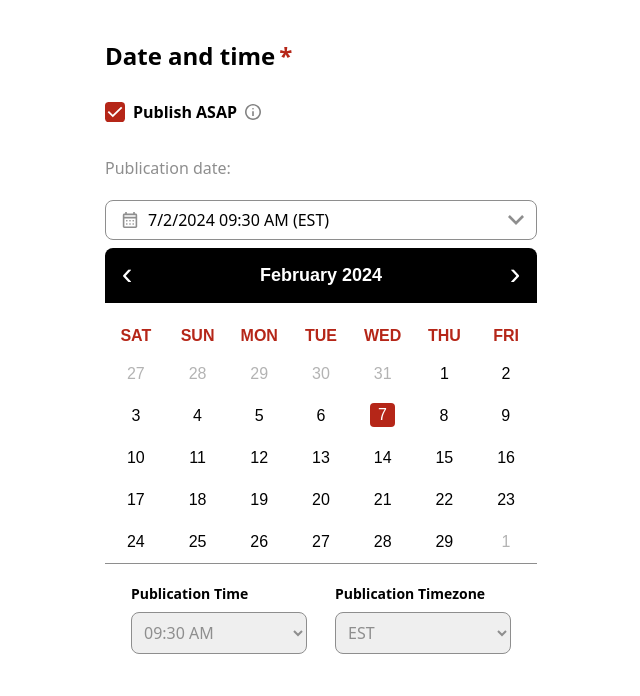
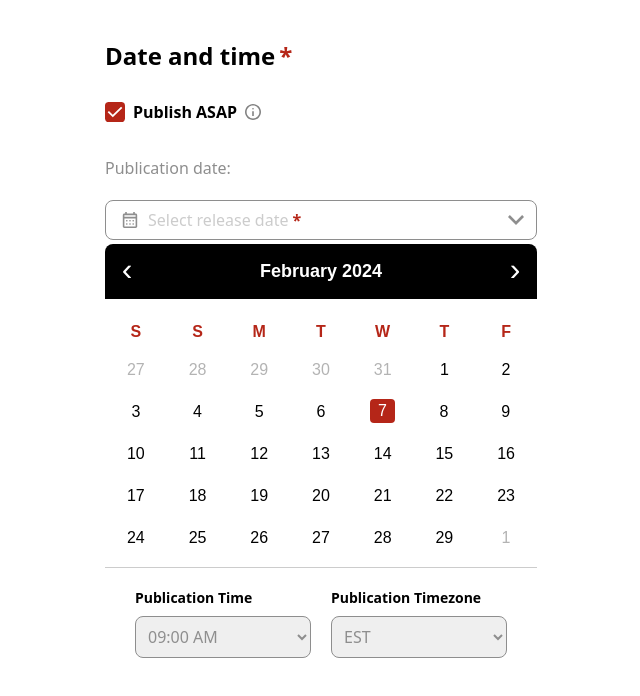
Before and after one commit to ctdc0208/Date-Picker, a React (Vite) app: page / in a window 1280 px wide. Shown: the top 696 px of the page, without its empty margins (319-959 px from the left). Built offline with nearby package versions, Linux system fonts and the light colour scheme.

Commit message:
edit timeOptions

```diff
--- a/src/DateField.jsx
+++ b/src/DateField.jsx
@@ -1,9 +1,10 @@
 import './date.css'
-import {useState} from 'react';
+import {useState, useRef} from 'react';
 import Calendar from 'react-calendar';
 
 export default function DateField() {
     const timeOptions = [
+        {value: '09:00 AM', text: "09:00 AM"},
         {value: '09:30 AM', text: "09:30 AM"},
         {value: '10:00 AM', text: "10:00 AM"},
         {value: '10:30 AM', text: "10:30 AM"},
@@ -44,10 +45,21 @@ export default function DateField() {
 
 
     const [isOpen, setIsOpen] = useState(true);
-    // const [inputValue, setInputValue] = useState();
+    const [inputValue, setInputValue] = useState();
     const [calendarValue, calendarValueOnChange] = useState(new Date());
     const [timeValue, timeValueOnChange] = useState(timeOptions[0].value);
     const [timezoneValue, timezoneValueOnChange] = useState(timezoneOptions[0].value);
+
+
+
+    const close = useRef(null)
+    const closeOpenMenus = (e)=>{
+        if(isOpen && !close.current?.contains(e.target)){
+          setIsOpen(false)
+        }
+    }
+
+    document.addEventListener('mousedown',closeOpenMenus)
 
     const month = calendarValue.getMonth()
     const day = calendarValue.getDate()
@@ -55,6 +67,10 @@ export default function DateField() {
     const getMonthNames = monthNames[month]
 
     const value = day + '/' + getMonthNames + '/' + year +' ' + timeValue + ' ' + '(' + timezoneValue + ')'
+
+    function handleInputChange() {
+        setInputValue(value);
+    }
 
     const handleTimeChange = event => {
         timeValueOnChange(event.target.value);
@@ -65,13 +81,13 @@ export default function DateField() {
 
     return (
     <>
-        <button onClick={() => setIsOpen(!isOpen)} className="flex flex-row items-center mt-5 w-72 md:w-96 lg:w-128 h-10 border border-solid border-gray rounded-lg ring-offset-8 ">
+        <button onClick={() => setIsOpen(!isOpen)}  className="flex flex-row items-center mt-5 w-72 md:w-96 lg:w-128 h-10 border border-solid border-gray rounded-lg ring-offset-8 ">
             <img
             src="../src/assets/calendar.svg"
             className="h-4 w-4 ml-4"
             />
            <div className="input-placeholder">
-                <input type="text" value={value} className='w-52 md:w-64 lg:w-80' required></input>
+                <input type="text" value={inputValue} onChange={handleInputChange} className='w-52 md:w-64 lg:w-80' required></input>
                 <div className="placeholder">
                     Select release date<span className='font-extrabold ml-1'>*</span>
                 </div>
@@ -82,16 +98,21 @@ export default function DateField() {
             />
         </button>
         {isOpen && (
-            <div className='mt-2'>
+            <div
+                className='mt-1'
+                ref={close}
+            >
                 <Calendar
                     onChange={calendarValueOnChange}
                     value={calendarValue}
+                    formatShortWeekday={(locale, value) => ['S', 'M', 'T', 'W', 'T', 'F', 'S'][value.getDay()]}
                     calendarType='islamic'
                     className='w-72 md:w-96 lg:w-128'
                     prevLabel=""
                     nextLabel=""
                 />
-                <div className='border-t border-gray p-3 md:p-5 space-y-3 md:space-y-0 md:space-x-7 flex flex-col md:flex-row justify-center w-72 md:w-96 lg:w-128'>
+
+                <div className='border-t mt-2 border-light-gray p-5 md:p-5 space-y-3 md:space-y-0 md:space-x-5 flex flex-col md:flex-row justify-center w-72 md:w-96 lg:w-128'>
                     <div>
                         <div className='font-bold text-sm'>Publication Time</div>
                         <select name='time' id='time' onChange={handleTimeChange} value={timeValue} className='border bottom-1 border-gray p-2 mt-2 w-44 rounded-lg text-gray'>
```
